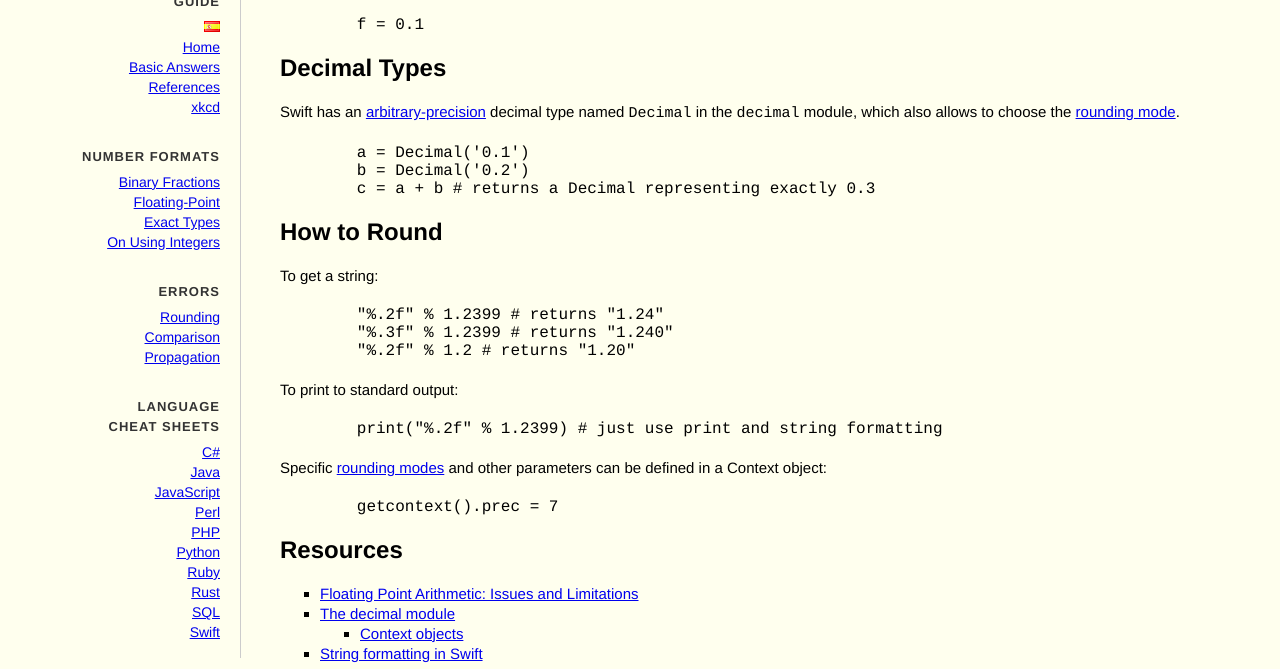
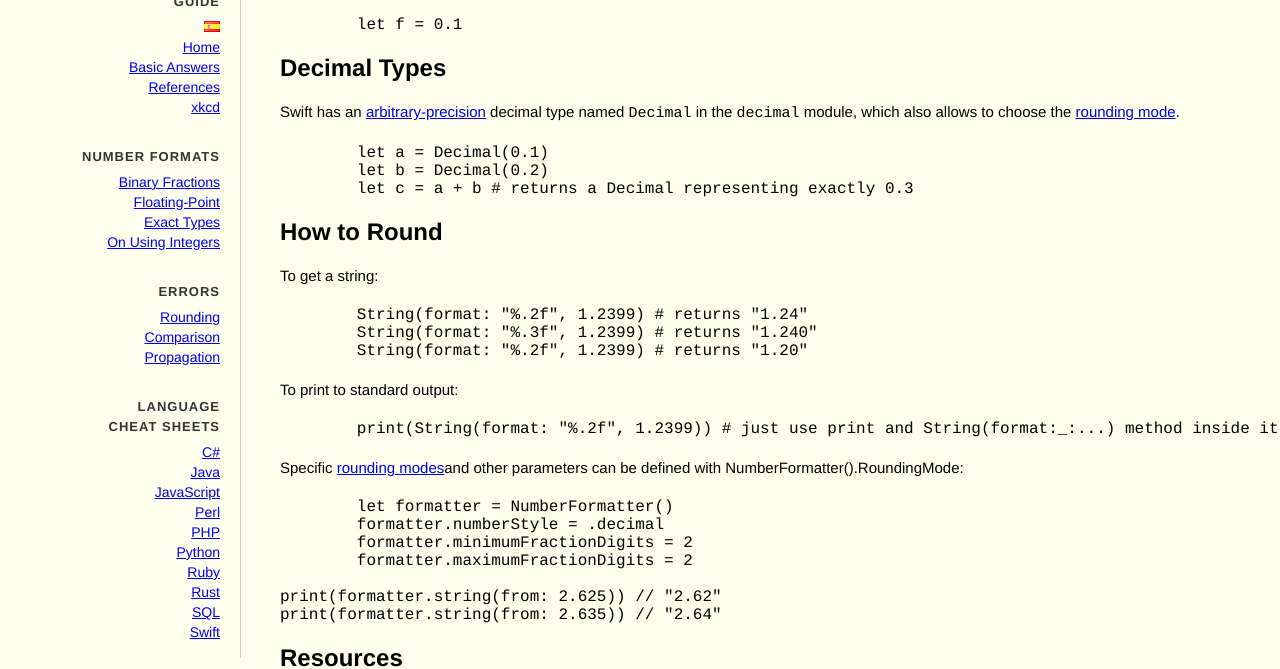
Before and after one commit to ahmdyasser/floating-point-gui.de-master, a plain HTML site: page output/languages/swift/index.html in a window 1280 px wide. Shown: the part 152-821 px from the top of the page. Drawn offline with Linux system fonts and the light colour scheme.

Commit message:
fix some issues

```diff
--- a/output/languages/swift/index.html
+++ b/output/languages/swift/index.html
@@ -18,44 +18,47 @@
 <p>Almost all platforms map Swift floats to <a href="/formats/fp/">IEEE 754</a>
 double precision.</p>
 
-<pre><code>	f = 0.1
+<pre><code>	let f = 0.1
 </code></pre>
 
 <h2 id="decimal-types">Decimal Types</h2>
 <p>Swift has an <a href="/formats/exact/">arbitrary-precision</a> decimal type named <code>Decimal</code> in the <code>decimal</code> module, which also allows to choose the <a href="/errors/rounding/">rounding mode</a>.</p>
 
-<pre><code>	a = Decimal('0.1')
-	b = Decimal('0.2')
-	c = a + b # returns a Decimal representing exactly 0.3
+<pre><code>	let a = Decimal(0.1)
+	let b = Decimal(0.2)
+	let c = a + b # returns a Decimal representing exactly 0.3
 </code></pre>
 
 <h2 id="how-to-round">How to Round</h2>
 <p>To get a string:</p>
 
-<pre><code>	"%.2f" % 1.2399 # returns "1.24"
-	"%.3f" % 1.2399 # returns "1.240"
-	"%.2f" % 1.2 # returns "1.20"
+<pre><code>	String(format: "%.2f", 1.2399) # returns "1.24"
+	String(format: "%.3f", 1.2399) # returns "1.240"
+	String(format: "%.2f", 1.2399) # returns "1.20"
 </code></pre>
 
 <p>To print to standard output:</p>
 
-<pre><code>	print("%.2f" % 1.2399) # just use print and string formatting
+<pre><code>	print(String(format: "%.2f", 1.2399)) # just use print and String(format:_:...) method inside it
 </code></pre>
 
-<p>Specific <a href="/errors/rounding/">rounding modes</a> and other parameters can be defined in a Context object:</p>
+<p>Specific <a href="/errors/rounding/">rounding modes</a>and other parameters can be defined with NumberFormatter().RoundingMode:</p>
 
-<pre><code>	getcontext().prec = 7
+<pre><code>	let formatter = NumberFormatter()
+	formatter.numberStyle = .decimal
+	formatter.minimumFractionDigits = 2
+	formatter.maximumFractionDigits = 2
+
+print(formatter.string(from: 2.625)) // "2.62"
+print(formatter.string(from: 2.635)) // "2.64"
 </code></pre>
 
 <h2 id="resources">Resources</h2>
 <ul>
-  <li><a href="http://docs.Swift.org/tutorial/floatingpoint.html">Floating Point Arithmetic: Issues and Limitations</a></li>
-  <li><a href="http://docs.Swift.org/library/decimal.html">The decimal module</a>
-    <ul>
-      <li><a href="http://docs.Swift.org/library/decimal.html#context-objects">Context objects</a></li>
-    </ul>
-  </li>
-  <li><a href="http://docs.Swift.org/library/stdtypes.html#string-formatting-operations">String formatting in Swift</a></li>
+  <li><a href="https://developer.apple.com/documentation/swift/floatingpoint">FloatingPoint | Apple Developer Documentation</a></li>
+  <li><a href="https://www.swiftbysundell.com/articles/formatting-numbers-in-swift/">Formatting numbers in Swift</a></li>
+  <li><a href="https://developer.apple.com/documentation/foundation/numberformatter/roundingmode">NumberFormatter.RoundingMode - Apple Developer Documentation</a></li>
+  <li><a href="https://stackoverflow.com/questions/38607869/what-is-nsnumberformatter-default-roundingmode">What is NSNumberFormatter default roundingMode</a></li>
 </ul>
 
 
```
Also changed, not shown: 4 other files.
